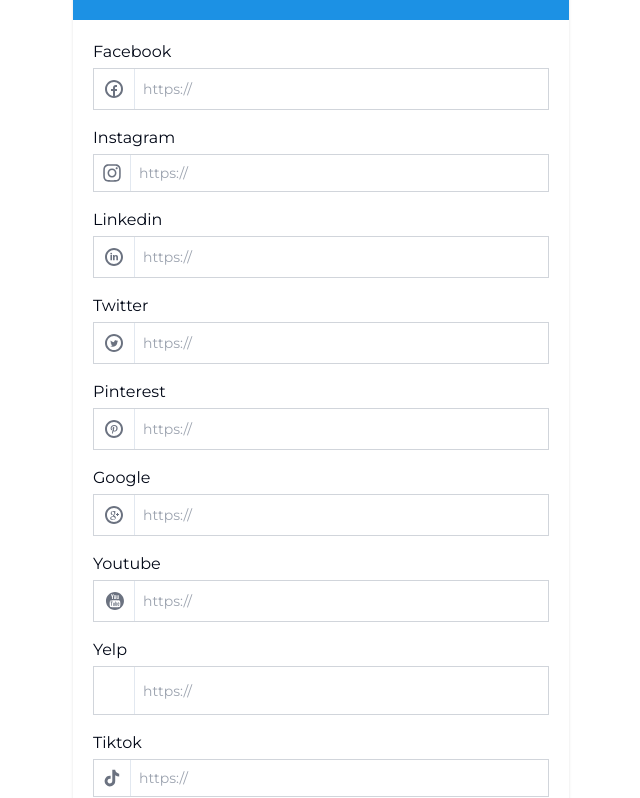
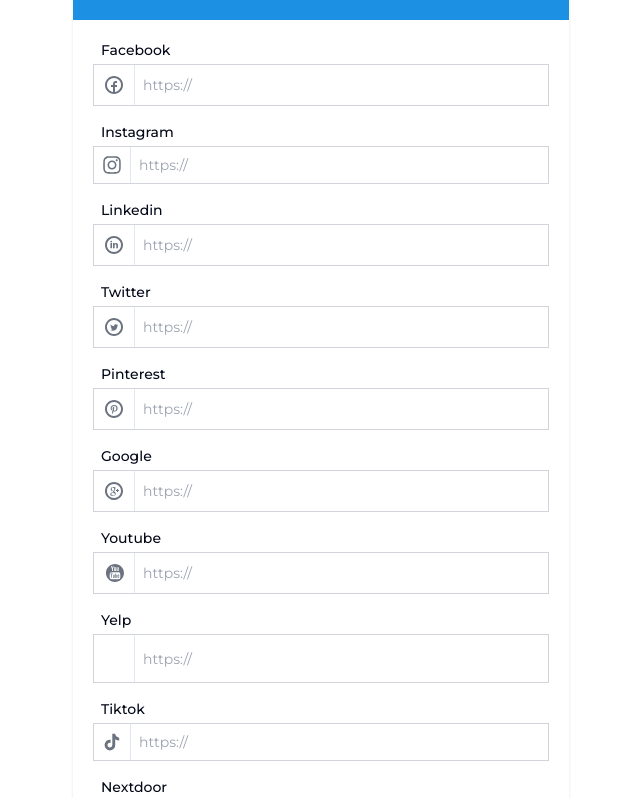
Before and after one commit to kaziahosunhabibripon/mrclient, a React (Vite) app: page /social-media in a window 1280 px wide. Shown: the part 267-1065 px from the top of the page, without its empty margins (319-959 px from the left). Built offline with nearby package versions, Linux system fonts and the light colour scheme; some icons are missing.

Commit message:
Bug fix Social Media Page

```diff
--- a/src/Pages/SocialMedia/SocialMedia.jsx
+++ b/src/Pages/SocialMedia/SocialMedia.jsx
@@ -28,7 +28,7 @@
 
                             {/* Facebook Field */}
                             <div className="mb-4 relative">
-                                <label htmlFor="facebook" className="block mb-1 text-sm md:text-base font-normal">Facebook</label>
+                                <label htmlFor="facebook" className="block mb-1 ml-2 text-xs md:text-sm font-medium">Facebook</label>
                                 <div className="flex items-center border border-gray-300">
                                     <div className='border-r p-2'>
                                         <TiSocialFacebookCircular className='text-gray-500 text-2xl' />
@@ -45,7 +45,7 @@
 
                             {/* Instagram Field */}
                             <div className="mb-4 relative">
-                                <label htmlFor="instagram" className="block mb-1 text-sm md:text-base font-normal">Instagram</label>
+                                <label htmlFor="instagram" className="block mb-1 ml-2 text-xs md:text-sm font-medium">Instagram</label>
                                 <div className="flex items-center border border-gray-300">
                                     <div className='border-r p-2'>
                                         <FaInstagram className='text-gray-500 text-xl' />
@@ -62,7 +62,7 @@
 
                             {/* Linkedin Field */}
                             <div className="mb-4 relative">
-                                <label htmlFor="linkedin" className="block mb-1 text-sm md:text-base font-normal">Linkedin</label>
+                                <label htmlFor="linkedin" className="block mb-1 ml-2 text-xs md:text-sm font-medium">Linkedin</label>
                                 <div className="flex items-center border border-gray-300">
                                     <div className='border-r p-2'>
                                         <TiSocialLinkedinCircular className='text-gray-500 text-2xl' />
@@ -79,7 +79,7 @@
 
                             {/* Twitter Field */}
                             <div className="mb-4 relative">
-                                <label htmlFor="twitter" className="block mb-1 text-sm md:text-base font-normal">Twitter</label>
+                                <label htmlFor="twitter" className="block mb-1 ml-2 text-xs md:text-sm font-medium">Twitter</label>
                                 <div className="flex items-center border border-gray-300">
                                     <div className='border-r p-2'>
                                         <TiSocialTwitterCircular className='text-gray-500 text-2xl' />
@@ -96,7 +96,7 @@
 
                             {/* Pinterest Field */}
                             <div className="mb-4 relative">
-                                <label htmlFor="pinterest" className="block mb-1 text-sm md:text-base font-normal">Pinterest</label>
+                                <label htmlFor="pinterest" className="block mb-1 ml-2 text-xs md:text-sm font-medium">Pinterest</label>
                                 <div className="flex items-center border border-gray-300">
                                     <div className='border-r p-2'>
                                         <TiSocialPinterestCircular className='text-gray-500 text-2xl' />
@@ -113,7 +113,7 @@
 
                             {/* Google Field */}
                             <div className="mb-4 relative">
-                                <label htmlFor="google" className="block mb-1 text-sm md:text-base font-normal">Google</label>
+                                <label htmlFor="google" className="block mb-1 ml-2 text-xs md:text-sm font-medium">Google</label>
                                 <div className="flex items-center border border-gray-300">
                                     <div className='border-r p-2'>
                                         <TiSocialGooglePlusCircular className='text-gray-500 text-2xl' />
@@ -130,7 +130,7 @@
 
                             {/* Youtube Field */}
                             <div className="mb-4 relative">
-                                <label htmlFor="youtube" className="block mb-1 text-sm md:text-base font-normal">Youtube</label>
+                                <label htmlFor="youtube" className="block mb-1 ml-2 text-xs md:text-sm font-medium">Youtube</label>
                                 <div className="flex items-center border border-gray-300">
                                     <div className='border-r p-2'>
                                         <TiSocialYoutubeCircular className='text-gray-500 text-2xl' />
@@ -147,7 +147,7 @@
 
                             {/* Yelp Field */}
                             <div className="mb-4 relative">
-                                <label htmlFor="yelp" className="block mb-1 text-sm md:text-base font-normal">Yelp</label>
+                                <label htmlFor="yelp" className="block mb-1 ml-2 text-xs md:text-sm font-medium">Yelp</label>
                                 <div className="flex items-center border border-gray-300">
                                     <div className='border-r p-2'>
                                         <LiaYelp className='text-gray-500 text-2xl' />
@@ -164,7 +164,7 @@
 
                             {/* Tiktok Field */}
                             <div className="mb-4 relative">
-                                <label htmlFor="tiktok" className="block mb-1 text-sm md:text-base font-normal">Tiktok</label>
+                                <label htmlFor="tiktok" className="block mb-1 ml-2 text-xs md:text-sm font-medium">Tiktok</label>
                                 <div className="flex items-center border border-gray-300">
                                     <div className='border-r p-2'>
                                         <BiLogoTiktok className='text-gray-500 text-xl' />
@@ -181,7 +181,7 @@
 
                             {/* Nextdoor Field */}
                             <div className="mb-4 relative">
-                                <label htmlFor="nextdoor" className="block mb-1 text-sm md:text-base font-normal">Nextdoor</label>
+                                <label htmlFor="nextdoor" className="block mb-1 ml-2 text-xs md:text-sm font-medium">Nextdoor</label>
                                 <div className="flex items-center border border-gray-300">
                                     <div className='border-r p-2'>
                                         <SiNextdotjs className='text-gray-500 text-xl' />
```
